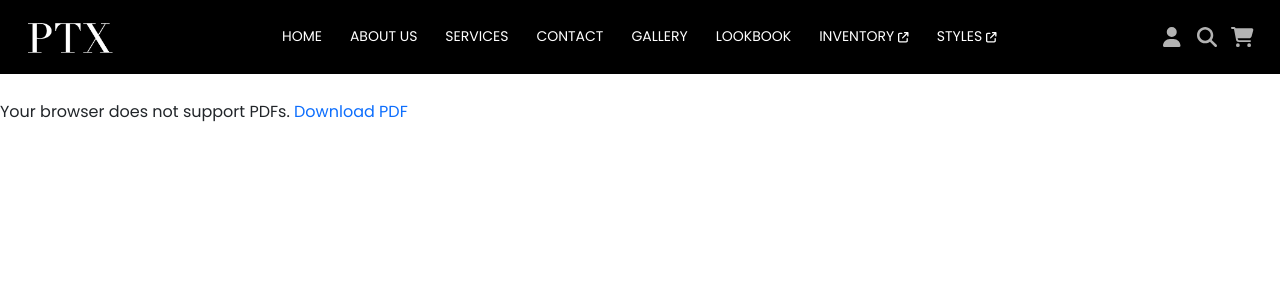
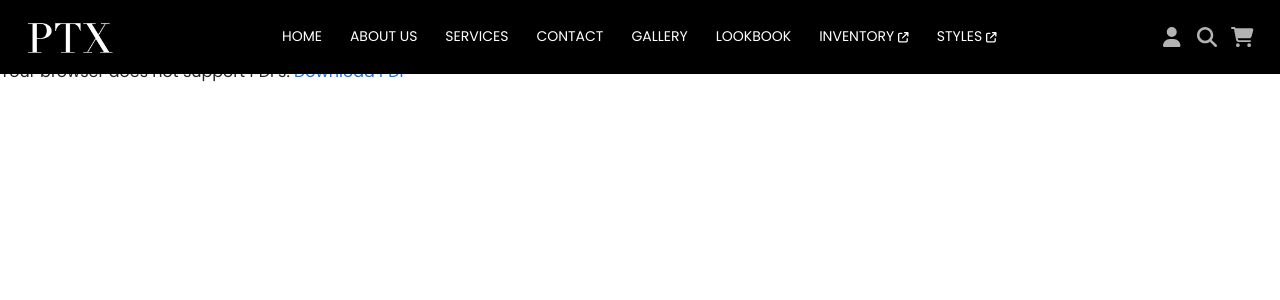
Before and after one commit to Zeeshanprojects/PTX-2, a React (Create React App) app in the folder PTX-2/ptx-2/: page /LookBook-V1 in a window 1280 px wide. Shown: the top 300 px of the page. Built offline with nearby package versions, Linux system fonts and the light colour scheme.

Commit message:
LOOKBOOK

```diff
--- a/PTX-2/ptx-2/src/Pages/LookBook1.jsx
+++ b/PTX-2/ptx-2/src/Pages/LookBook1.jsx
@@ -2,40 +2,35 @@ import { useEffect } from "react";
 import React from "react";
 
 export default function LookBook1() {
-  useEffect(()=>{
-    document.title="LookBook V1- Pakistan Textile Exchange"
-  })
+  useEffect(() => {
+    document.title = "LookBook V1 - Pakistan Textile Exchange";
+  }, []);
+
   return (
-    <>
     <div
       style={{
         width: "100vw",
         height: "100vh",
-        overflow: "hidden", // Prevents extra scrollbar
+        overflow: "hidden",
         display: "flex",
         justifyContent: "center",
         alignItems: "center",
-        paddingTop: "60px", // Adjust based on navbar height
-
+        paddingTop: "60px",
       }}
     >
       <object
         data="/Docs/dummy.pdf"
-        type="document/pdf"
+        type="application/pdf"
         width="100%"
         height="100%"
-        style={{
-          border: "none",
-          overflow: "hidden",
-        }}
-      ><div className="space"></div>
+        style={{ border: "none", overflow: "hidden" }}
+      >
+        {/* Fallback message only shows if PDF cannot render */}
         <p>
-          Your browser does not support PDFs.{" "}
-          <a href="/Docs/Zeeshan-CV.pdf">Download PDF</a>
+          Your browser does not support PDFs.
+          <a href="/Docs/dummy.pdf" download> Download PDF</a>
         </p>
       </object>
     </div>
-    </>
-
   );
 }
```
